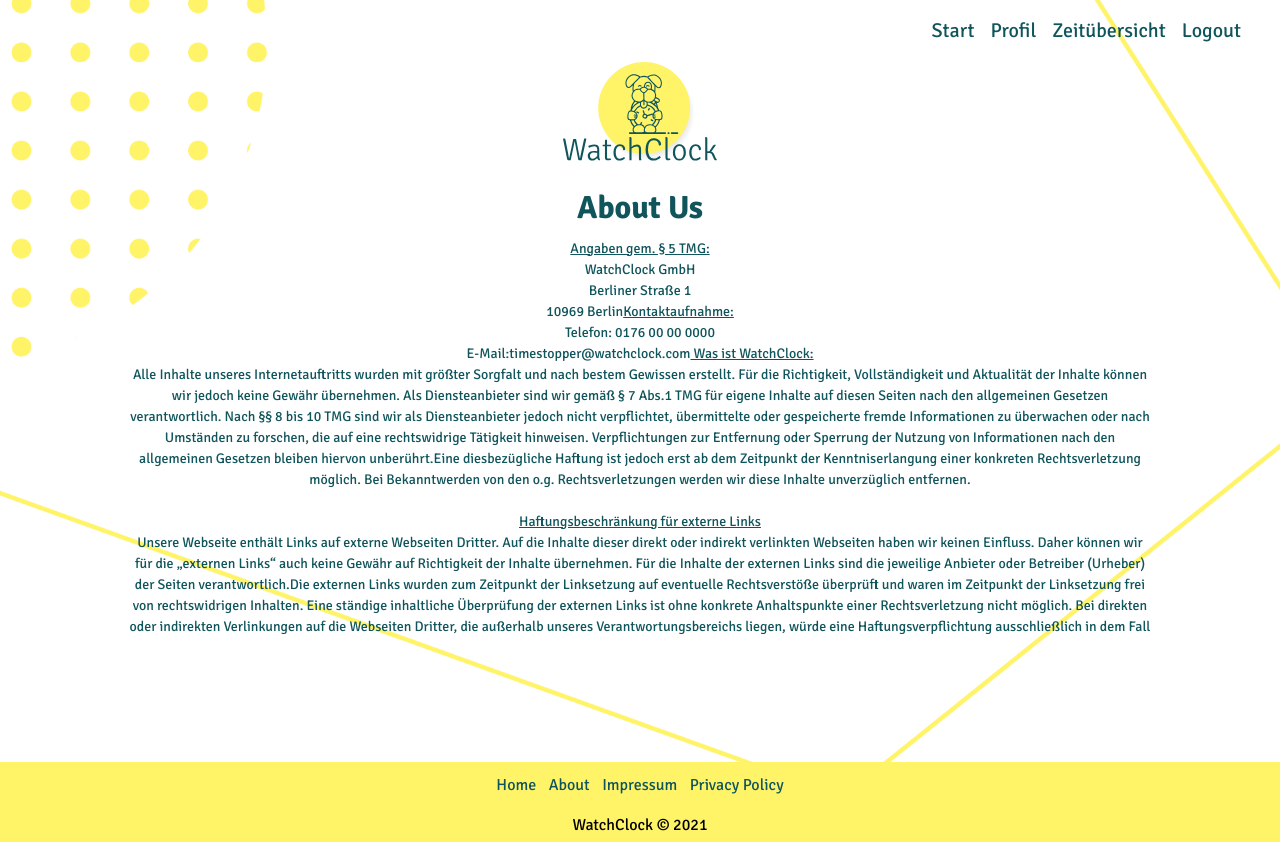
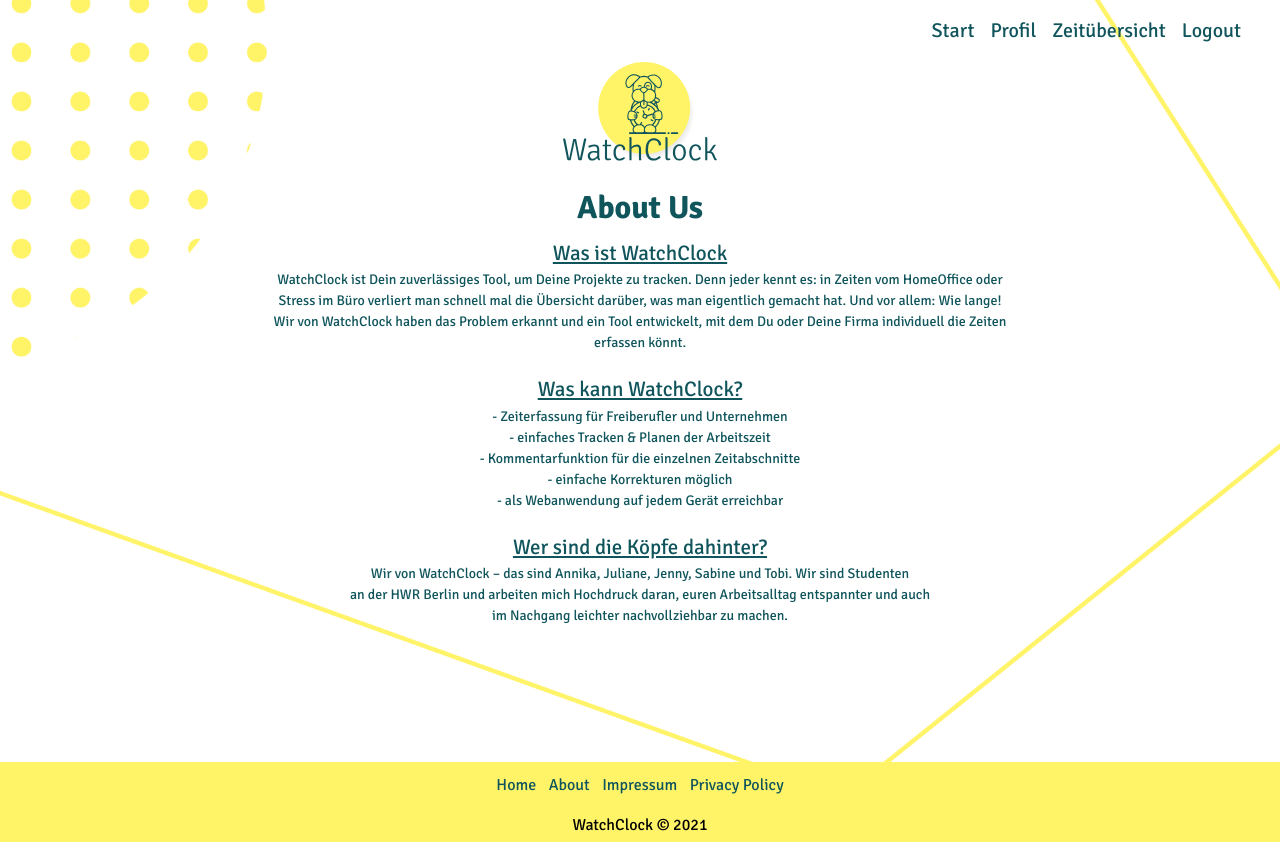
Before and after one commit to anyways211/watchclock.spring, a Spring app: template watchclock/src/main/resources/templates/about.html in a window 1280 px wide. Run offline with Thymeleaf, Linux system fonts and the light colour scheme; the template is opened without the code that fills it, so the values that code supplies are empty; some of the project's set-up classes (security, data sources, template engines, error pages and the like) are left out, and stand-ins take their place.

Commit message:
html updates

```diff
--- a/watchclock/src/main/java/hwr/csa/watchclock/security/SecurityConfig.java
+++ b/watchclock/src/main/java/hwr/csa/watchclock/security/SecurityConfig.java
@@ -51,7 +51,7 @@
     public void configure(WebSecurity web) throws Exception {
         web
                 .ignoring()
-                .antMatchers("/impressum","resources/**", "/templates/**", "/static/**", "/css/**",
+                .antMatchers("/impressum", "/about", "resources/**", "/templates/**", "/static/**", "/css/**",
                         "/img/**", "/js/**", "/bootstrap/css/**", "bootstrap/js/**");
     }
 
--- a/watchclock/src/main/resources/templates/about.html
+++ b/watchclock/src/main/resources/templates/about.html
@@ -38,48 +38,22 @@
        style="max-width: 80%;font-family: Signika, sans-serif;margin-right: 10%;margin-left: 10%;height: 60%;">
     <h2 class="text-center" style="text-align: left;margin-bottom: 3%;margin-top: -1%;">
       <br><strong>About Us</strong></h2>
-    <p style="font-family: Signika, sans-serif;font-size: 14px;text-align: center;margin-top: -2%;"> <span style="text-decoration: underline;">Angaben gem. § 5 TMG:</span><br>WatchClock GmbH<br>Berliner Straße 1<br>10969 Berlin<span
-            style="text-decoration: underline;">Kontaktaufnahme:<br></span>Telefon: 0176 00 00 0000<br>E-Mail:timestopper@watchclock.com<span
-            style="text-decoration: underline;">&nbsp;Was ist WatchClock:</span><br>
-      Alle Inhalte unseres Internetauftritts wurden mit größter Sorgfalt und nach bestem Gewissen erstellt. Für die Richtigkeit,
-      Vollständigkeit und Aktualität der Inhalte können wir jedoch keine Gewähr übernehmen. Als Diensteanbieter
-      sind wir gemäß § 7 Abs.1 TMG für eigene Inhalte auf diesen Seiten nach den allgemeinen Gesetzen
-      verantwortlich. Nach §§ 8 bis 10 TMG sind wir als Diensteanbieter jedoch nicht verpflichtet, übermittelte
-      oder gespeicherte fremde Informationen zu überwachen oder nach Umständen zu forschen, die auf eine
-      rechtswidrige Tätigkeit hinweisen. Verpflichtungen zur Entfernung oder Sperrung der Nutzung von
-      Informationen nach den allgemeinen Gesetzen bleiben hiervon unberührt.Eine diesbezügliche Haftung ist jedoch
-      erst ab dem Zeitpunkt der Kenntniserlangung einer konkreten Rechtsverletzung möglich. Bei Bekanntwerden von
-      den o.g. Rechtsverletzungen werden wir diese Inhalte unverzüglich entfernen.<span style="text-decoration: underline;"><br><br>
-            Haftungsbeschränkung für externe Links</span><br>Unsere Webseite enthält
-      Links auf externe Webseiten Dritter. Auf die Inhalte dieser direkt oder indirekt verlinkten Webseiten haben
-      wir keinen Einfluss. Daher können wir für die „externen Links“ auch keine Gewähr auf Richtigkeit der Inhalte
-      übernehmen. Für die Inhalte der externen Links sind die jeweilige Anbieter oder Betreiber (Urheber) der
-      Seiten verantwortlich.Die externen Links wurden zum Zeitpunkt der Linksetzung auf eventuelle Rechtsverstöße
-      überprüft und waren im Zeitpunkt der Linksetzung frei von rechtswidrigen Inhalten. Eine ständige inhaltliche
-      Überprüfung der externen Links ist ohne konkrete Anhaltspunkte einer Rechtsverletzung nicht möglich. Bei
-      direkten oder indirekten Verlinkungen auf die Webseiten Dritter, die außerhalb unseres
-      Verantwortungsbereichs liegen, würde eine Haftungsverpflichtung ausschließlich in dem Fall nur bestehen,
-      wenn wir von den Inhalten Kenntnis erlangen und es uns technisch möglich und zumutbar wäre, die Nutzung im
-      Falle rechtswidriger Inhalte zu verhindern.Diese Haftungsausschlusserklärung gilt auch innerhalb des
-      Internetauftrittes „watchclock.com“ gesetzten Links und Verweise von Fragestellern,
-      Blogeinträgern, Gästen des Diskussionsforums. Für illegale, fehlerhafte oder unvollständige Inhalte und
-      insbesondere für Schäden, die aus der Nutzung oder Nichtnutzung solcherart dargestellten Informationen
-      entstehen, haftet allein der Diensteanbieter der Seite, auf welche verwiesen wurde, nicht derjenige, der
-      über Links auf die jeweilige Veröffentlichung lediglich verweist.Werden uns Rechtsverletzungen bekannt,
-      werden die externen Links durch uns unverzüglich entfernt.<span style="text-decoration: underline;">Urheberrecht</span><br><br>Die
-      auf unserer Webseite veröffentlichen Inhalte und Werke unterliegen dem deutschen Urheberrecht (<a
-              href="http://www.gesetze-im-internet.de/bundesrecht/urhg/gesamt.pdf" target="_blank">http://www.gesetze-im-internet.de/bundesrecht/urhg/gesamt.pdf</a>)
-      . Die Vervielfältigung, Bearbeitung, Verbreitung und jede Art der Verwertung des geistigen Eigentums in
-      ideeller und materieller Sicht des Urhebers außerhalb der Grenzen des Urheberrechtes bedürfen der vorherigen
-      schriftlichen Zustimmung des jeweiligen Urhebers i.S.d. Urhebergesetzes (<a
-              href="http://www.gesetze-im-internet.de/bundesrecht/urhg/gesamt.pdf" target="_blank">http://www.gesetze-im-internet.de/bundesrecht/urhg/gesamt.pdf</a>&nbsp;).
-      Downloads und Kopien dieser Seite sind nur für den privaten und nicht kommerziellen Gebrauch erlaubt. Sind
-      die Inhalte auf unserer Webseite nicht von uns erstellt wurden, sind die Urheberrechte Dritter zu beachten.
-      Die Inhalte Dritter werden als solche kenntlich gemacht. Sollten Sie trotzdem auf eine
-      Urheberrechtsverletzung aufmerksam werden, bitten wir um einen entsprechenden Hinweis. Bei Bekanntwerden von
-      Rechtsverletzungen werden wir derartige Inhalte unverzüglich entfernen.<br><br>
-      Dieses Impressum wurde freundlicherweise von&nbsp;<a
-              href="https://jurarat.de/">jurarat.de</a>&nbsp;zur Verfügung gestellt.<br><br></p>
+    <p style="font-family: Signika, sans-serif;font-size: 14px;text-align: center;margin-top: -2%;"> <span style="text-decoration: underline;font-size: 21px;">
+      Was ist WatchClock</span><br>
+      WatchClock ist Dein zuverlässiges Tool, um Deine Projekte zu tracken. Denn jeder kennt es: in Zeiten vom HomeOffice oder <br>
+      Stress im Büro verliert man schnell mal die Übersicht darüber, was man eigentlich gemacht hat. Und vor allem: Wie lange! <br>
+      Wir von WatchClock haben das Problem erkannt und ein Tool entwickelt, mit dem Du oder Deine Firma individuell die Zeiten <br>
+      erfassen könnt.<br><br>
+      <span style="text-decoration: underline;font-size: 21px;">
+            Was kann WatchClock?</span><br>- Zeiterfassung für Freiberufler und Unternehmen<br>
+      - einfaches Tracken & Planen der Arbeitszeit<br>
+      - Kommentarfunktion für die einzelnen Zeitabschnitte<br>
+      - einfache Korrekturen möglich<br>
+      - als Webanwendung auf jedem Gerät erreichbar<br><br>
+      <span style="text-decoration: underline;font-size: 21px;">Wer sind die Köpfe dahinter?</span><br>
+      Wir von WatchClock – das sind Annika, Juliane, Jenny, Sabine und Tobi. Wir sind Studenten <br>
+      an der HWR Berlin und arbeiten mich Hochdruck daran, euren Arbeitsalltag entspannter und auch <br>
+      im Nachgang leichter nachvollziehbar zu machen.</p>
   </div>
 </section>
 <footer class="text-center" style="color: rgb(16, 85, 92);background: #fff468;padding-bottom: 0px;margin-top: -3%;height: 80px;">
```
Also changed, not shown: watchclock/src/main/java/hwr/csa/watchclock/controller/AboutController.java (added, +16 -0 lines), watchclock/src/main/resources/templates/impressum.html (+26 -16 lines).
